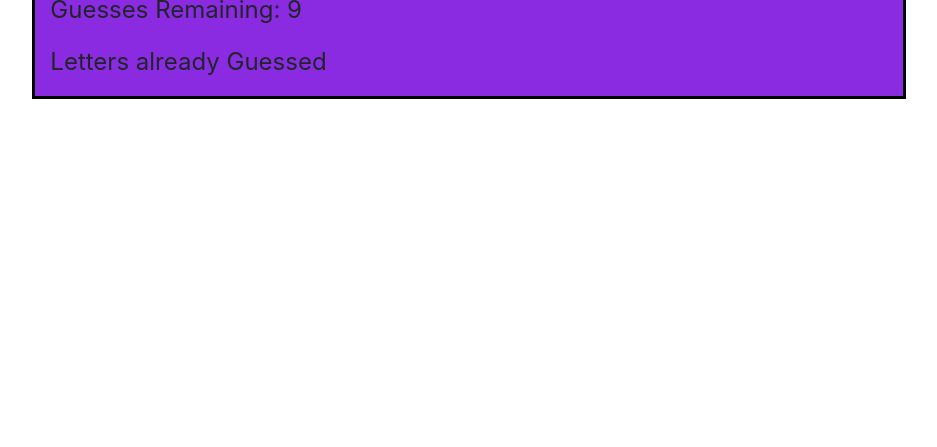
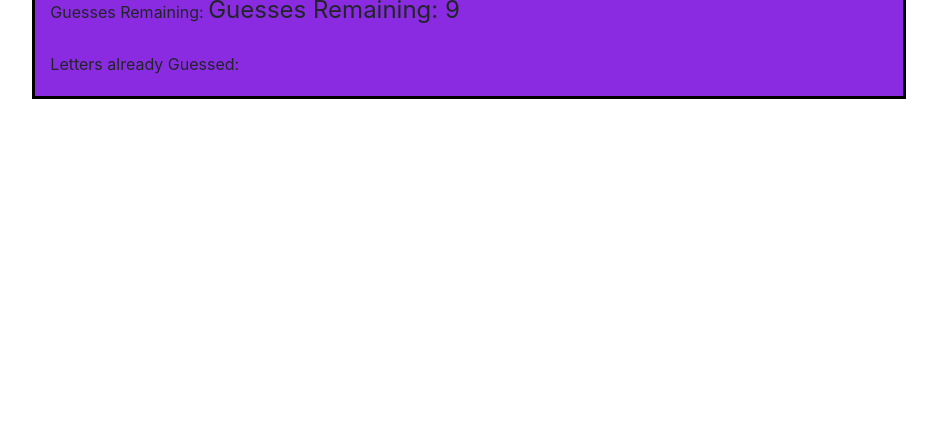
Before and after one commit to PlainOlFred/Word-Geuss-Game, a plain HTML site: page index.html in a window 1280 px wide. Shown: the part 353-800 px from the top of the page, without its empty margins (171-1108 px from the left). Drawn offline with nearby package versions, Linux system fonts and the light colour scheme.

Commit message:
spans for displaying remaining guess and letter used

```diff
--- a/index.html
+++ b/index.html
@@ -25,9 +25,9 @@
         <div class="row">
             <div class="col-xs-12 col-sm-12 col-md-8 offset-md-2 " id="game-board">
                 <div id="currentWord" ></div>
-                <p id="remainingGuesses-text">Guesses Remaining: </p>
-                <p id="letters">Letters already Guessed</p>
-                <p id="lettersUsed"></p>
+                <p>Guesses Remaining: <span id="remainingGuesses-text"></span> </p>
+                <p>Letters already Guessed: <span id="lettersUsed"></span></p>
+
             </div>
         </div>
 
```
